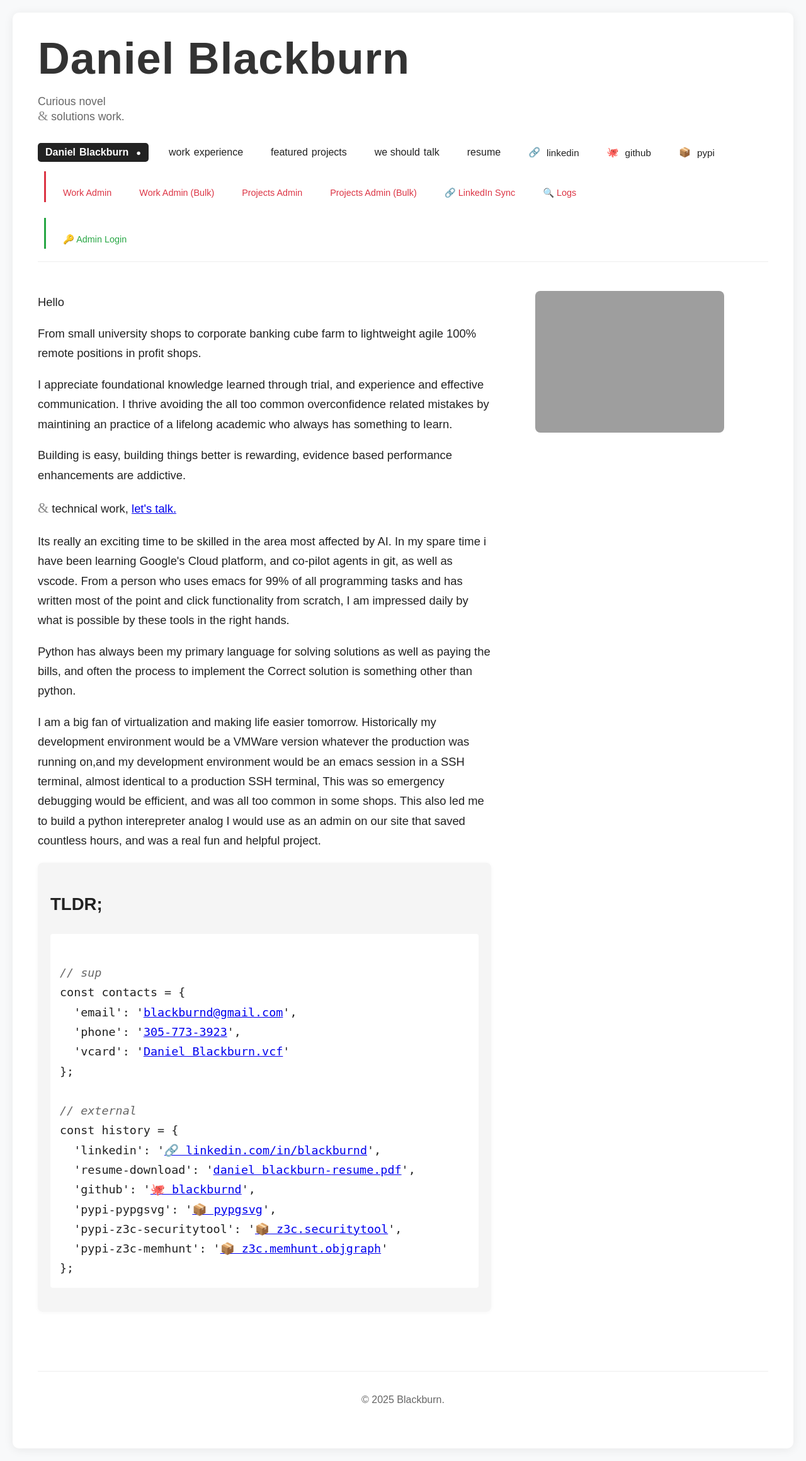
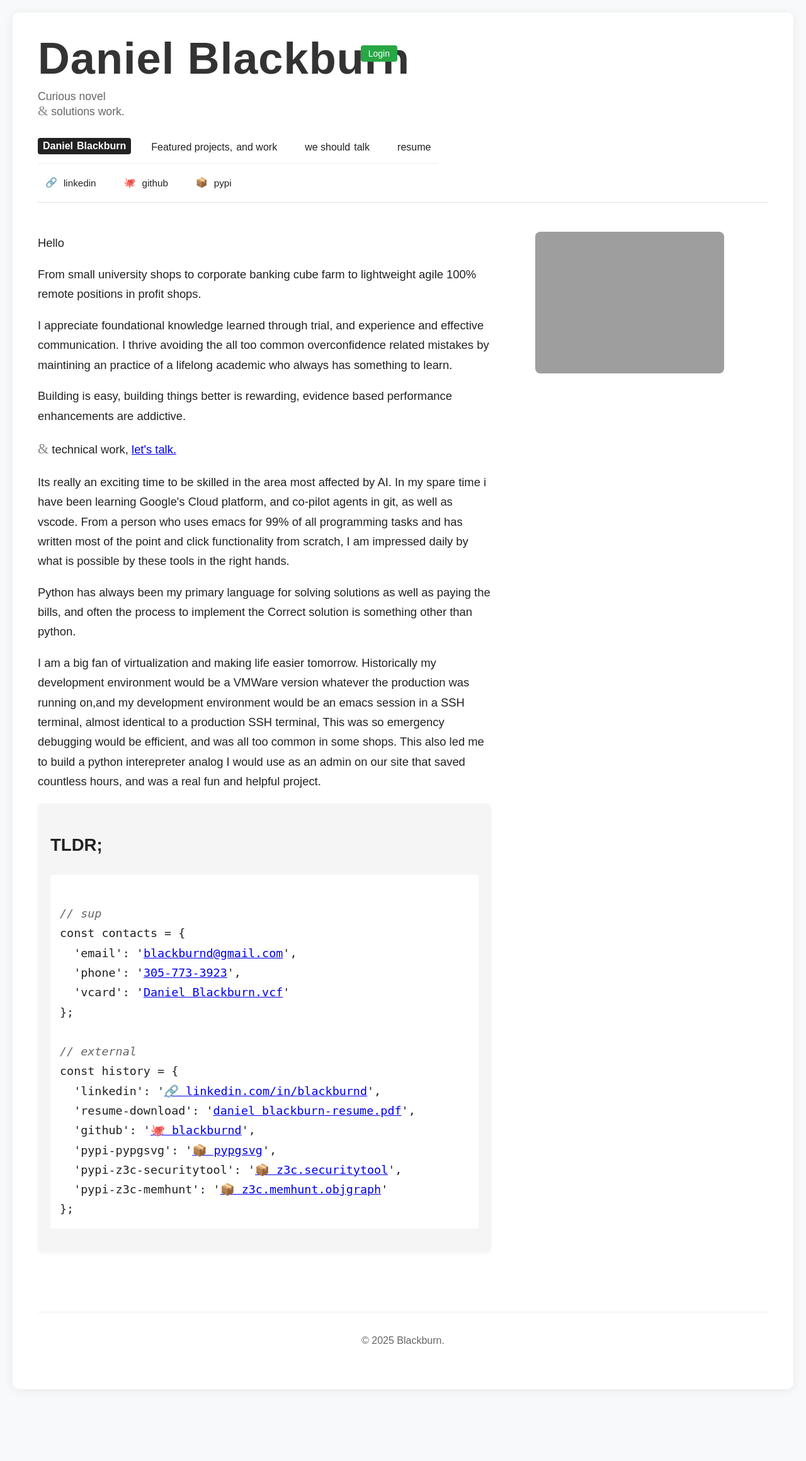
Before and after one commit to blackburnd/portfoliosite, a FastAPI app: page / in a window 1280 px wide. Shown: the whole page at 63% size. After the commit the page ends 2134 px from the top, so only its background shows below. Run offline with FastAPI, Linux system fonts and the light colour scheme; parts of the project's set-up code (start-up, migrations or seed data) failed here and were passed over; some libraries are stand-ins or nearby versions; grey boxes are pictures that could not be loaded.

Commit message:
Fix login positioning: Move login to top right corner and restore original header layout structure with proper authentication section positioning

```diff
--- a/templates/navigation.html
+++ b/templates/navigation.html
@@ -3,8 +3,14 @@
     /* Navigation Styles */
     .site-header {
         margin-bottom: 30px;
-        padding-bottom: 20px;
-        border-bottom: 1px solid #eee;
+    }
+
+    .header-top {
+        display: flex;
+        justify-content: space-between;
+        align-items: flex-start;
+        margin-bottom: 20px;
+        position: relative;
     }
 
     .brand a {
@@ -19,17 +25,79 @@
         margin: 10px 0;
     }
 
+    /* Authentication and admin links */
+    .auth-admin-section {
+        display: flex;
+        flex-direction: column;
+        align-items: flex-end;
+        gap: 5px;
+        font-size: 0.9em;
+    }
+
+    .auth-link {
+        background-color: #28a745;
+        color: white !important;
+        padding: 5px 12px;
+        border-radius: 4px;
+        text-decoration: none;
+    }
+
+    .auth-link:hover {
+        background-color: #218838;
+        text-decoration: none;
+    }
+
+    .logout-link {
+        background-color: #dc3545;
+    }
+
+    .logout-link:hover {
+        background-color: #c82333;
+    }
+
+    .admin-links {
+        display: flex;
+        gap: 8px;
+        margin-top: 5px;
+        justify-content: flex-end;
+    }
+
+    .admin-link {
+        background-color: #6c757d;
+        color: white !important;
+        padding: 3px 8px;
+        border-radius: 3px;
+        font-size: 0.8em;
+        text-decoration: none;
+    }
+
+    .admin-link:hover {
+        background-color: #5a6268;
+        text-decoration: none;
+    }
+
+    nav {
+        display: flex;
+        flex-direction: column;
+        gap: 15px;
+    }
+
     nav ul {
         list-style: none;
         padding: 0;
+        margin: 0;
         display: flex;
         gap: 20px;
         flex-wrap: wrap;
-        margin: 20px 0 0 0;
     }
 
-    nav li {
-        position: relative;
+    .primary-nav {
+        border-bottom: 1px solid #eee;
+        padding-bottom: 10px;
+    }
+
+    .social-nav {
+        font-size: 0.9em;
     }
 
     nav a {
@@ -38,14 +106,10 @@
         display: inline-flex;
         align-items: center;
         gap: 6px;
-        padding: 8px 12px;
-        border-radius: 4px;
-        transition: all 0.3s ease;
     }
 
     nav a:hover {
-        background-color: #f0f8ff;
-        text-decoration: none;
+        text-decoration: underline;
     }
 
     /* Active page indicator */
@@ -53,12 +117,12 @@
         background-color: #0066cc;
         color: white;
         font-weight: bold;
+        padding: 4px 8px;
+        border-radius: 4px;
     }
 
-    nav li.active a::after {
-        content: "●";
-        margin-left: 6px;
-        font-size: 0.8em;
+    nav li.active a:hover {
+        text-decoration: none;
     }
 
     /* Icon styling for social links */
@@ -77,92 +141,63 @@
         margin-right: 4px;
     }
 
-    /* Admin section styling */
-    .admin-section {
-        border-left: 3px solid #dc3545;
-        padding-left: 15px;
-        margin-left: 10px;
+    @media (max-width: 768px) {
+        .header-top {
+            flex-direction: column;
+            align-items: flex-start;
+            gap: 15px;
         }
 
-    .admin-section a {
-        color: #dc3545;
-        font-size: 0.9em;
+        .auth-admin-section {
+            align-items: flex-start;
         }
 
-    .admin-section a:hover {
-        background-color: #fff5f5;
-    }
-
-    .admin-section li.active a {
-        background-color: #dc3545;
-        color: white;
-    }
-
-    /* User section styling */
-    .user-section {
-        border-left: 3px solid #28a745;
-        padding-left: 15px;
-        margin-left: 10px;
-        margin-top: 10px;
-    }
-
-    .user-section a {
-        color: #28a745;
-        font-size: 0.9em;
-    }
-
-    .user-section a:hover {
-        background-color: #f0fff4;
-    }
-
-    .user-info {
-        color: #666;
-        font-size: 0.8em;
-        padding: 4px 8px;
-        font-style: italic;
-    }
-
-    @media (max-width: 768px) {
         nav ul {
             flex-direction: column;
             gap: 10px;
         }
 
-        .admin-section {
-            border-left: none;
-            border-top: 2px solid #dc3545;
-            padding-left: 0;
-            padding-top: 10px;
-            margin-left: 0;
-            margin-top: 10px;
-        }
-
-        .user-section {
-            border-left: none;
-            border-top: 2px solid #28a745;
-            padding-left: 0;
-            padding-top: 10px;
-            margin-left: 0;
-            margin-top: 10px;
+        .primary-nav {
+            border-bottom: 1px solid #eee;
+            padding-bottom: 10px;
         }
     }
 </style>
 
 <header class="site-header" id="h">
+    <div class="header-top">
+        <div>
             <h1 class="brand"><a href="/">Daniel Blackburn</a></h1>
             <p class="tagline">Curious novel<br>
                 <span class="amp">&amp;</span> solutions work.
             </p>
+        </div>
+
+        <!-- Authentication Section -->
+        <div class="auth-admin-section">
+            {% if user_authenticated %}
+                <div>
+                    <a href="/auth/logout" class="auth-link logout-link">Logout ({{ user_email }})</a>
+                    <div class="admin-links">
+                        <a href="/workadmin" class="admin-link">Work Admin</a>
+                        <a href="/workadmin/bulk" class="admin-link">Bulk Edit</a>
+                        <a href="/admin/logs" class="admin-link">Logs</a>
+                    </div>
+                </div>
+            {% else %}
+                <a href="/auth/login" class="auth-link">Login</a>
+            {% endif %}
+        </div>
+    </div>
+
     <nav>
-        <ul>
+        <!-- Primary Navigation -->
+        <ul class="primary-nav">
             <li class="me {{ 'active' if current_page == 'home' else '' }}">
                 <a href="/"><span>Daniel</span> Blackburn</a>
             </li>
             <li class="projects {{ 'active' if current_page == 'work' else '' }}">
-                <a href="/work/"><span>work</span> experience</a>
-            </li>
-            <li class="projects {{ 'active' if current_page == 'projects' else '' }}">
-                <a href="/projects/"><span>featured</span> projects</a>
+                <a href="/work/"><span>Featured projects,</span> and work</a>
             </li>
             <li class="contact {{ 'active' if current_page == 'contact' else '' }}">
                 <a href="/contact/"><span>we should</span> talk</a>
@@ -170,6 +205,10 @@
             <li class="resume">
                 <a href="/resume" target="_blank">resume</a>
             </li>
+        </ul>
+
+        <!-- Social Navigation -->
+        <ul class="social-nav">
             <li class="linkedin">
                 <a href="https://linkedin.com/in/Blackburnd" target="_blank">linkedin</a>
             </li>
@@ -180,47 +219,5 @@
                 <a href="https://pypi.org/user/blackburnd/" target="_blank">pypi</a>
             </li>
         </ul>
-
-        <!-- Admin Section -->
-        <div class="admin-section">
-            <ul>
-                <li class="workadmin {{ 'active' if current_page == 'workadmin' else '' }}">
-                    <a href="/workadmin">Work Admin</a>
-                </li>
-                <li class="workadmin-bulk {{ 'active' if current_page == 'workadmin_bulk' else '' }}">
-                    <a href="/workadmin/bulk">Work Admin (Bulk)</a>
-                </li>
-                <li class="projectsadmin {{ 'active' if current_page == 'projectsadmin' else '' }}">
-                    <a href="/projectsadmin">Projects Admin</a>
-                </li>
-                <li class="projectsadmin-bulk {{ 'active' if current_page == 'projectsadmin_bulk' else '' }}">
-                    <a href="/projectsadmin/bulk">Projects Admin (Bulk)</a>
-                </li>
-                <li class="linkedin-admin {{ 'active' if current_page == 'linkedin_admin' else '' }}">
-                    <a href="/linkedin">🔗 LinkedIn Sync</a>
-                </li>
-                <li class="logs {{ 'active' if current_page == 'logs' else '' }}">
-                    <a href="/admin/logs">🔍 Logs</a>
-                </li>
-            </ul>
-        </div>
-
-        <!-- User Authentication Section -->
-        <div class="user-section">
-            <ul>
-                {% if user_authenticated %}
-                <li class="user-info">
-                    Logged in as: {{ user_info.name or user_email }}
-                </li>
-                <li class="logout">
-                    <a href="/auth/logout">🚪 Logout</a>
-                </li>
-                {% else %}
-                <li class="login">
-                    <a href="/auth/login">🔑 Admin Login</a>
-                </li>
-                {% endif %}
-            </ul>
-        </div>
     </nav>
 </header>
```
Lines whose indentation alone changed are shown as unchanged.
